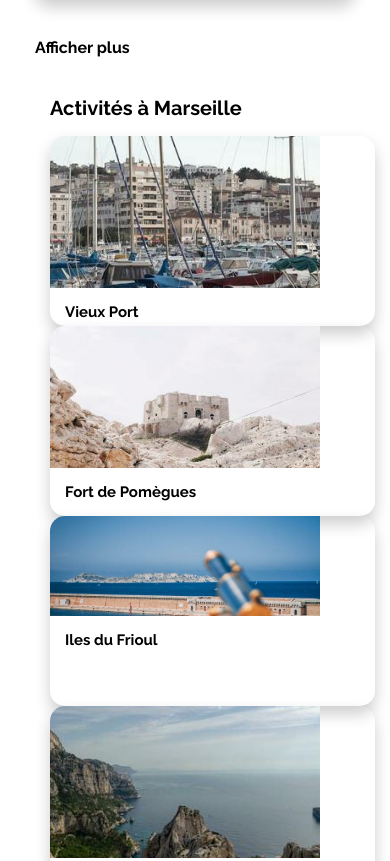
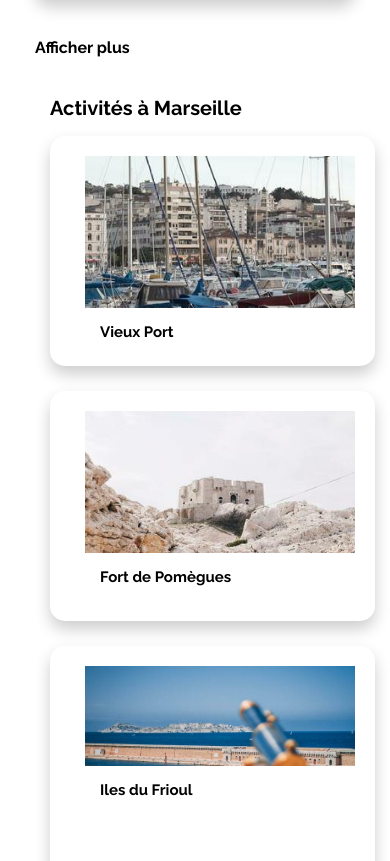
Before and after one commit to SarahPaolicelli/Booki, a plain HTML site: page index.html in a window 390 px wide. Shown: the part 2623-3484 px from the top of the page. Drawn offline with Linux system fonts and the light colour scheme.

Commit message:
modif smartphone

```diff
--- a/css/stylesheet.css
+++ b/css/stylesheet.css
@@ -591,8 +591,18 @@ footer{
     }
     .activ{
         flex-direction:column;
+        justify-content: space-between;
     }
     .vieux, .fort, .frioul, .calanques, .garde, .longchamp{
         height: 190px;
+        margin-bottom: 25px;
+        padding: 20px 35px 20px 35px;
+    }
+    article2{
+        background: none;
+        width: auto;
+        height: auto;
+        margin-top: 0px;
+        margin-left: 0px;
     }
 }
```
